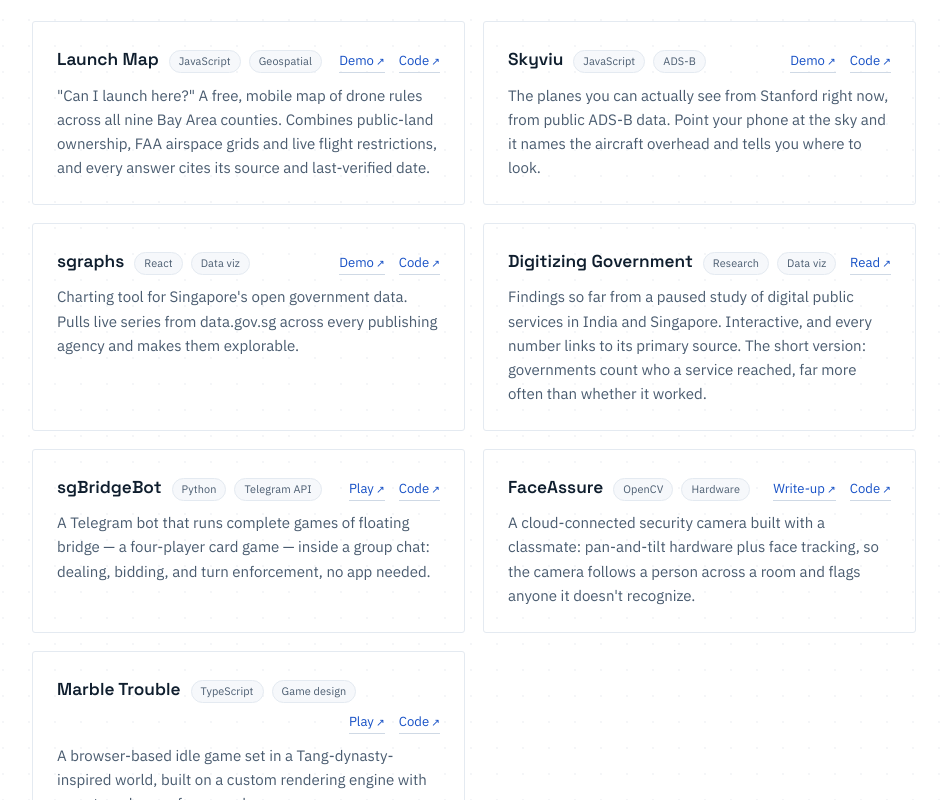
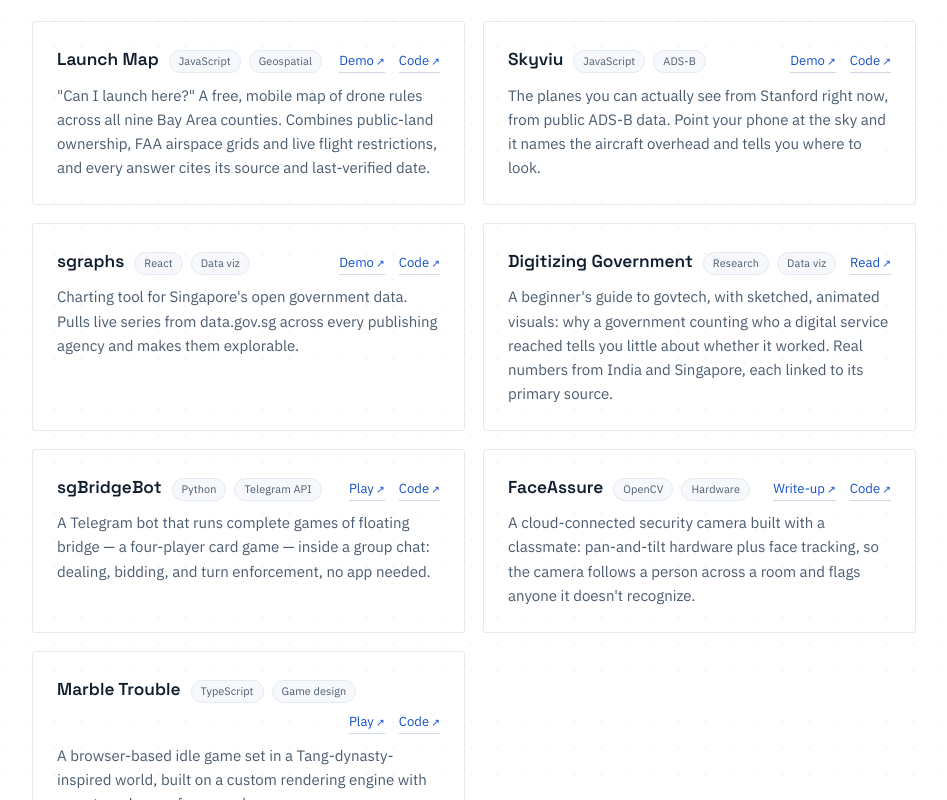
Before and after one commit to zuzivian/natwong-dev, a plain HTML site: page index.html in a window 1280 px wide. Shown: the part 825-1625 px from the top of the page, without its empty margins (166-1113 px from the left). Drawn offline with Linux system fonts and the light colour scheme; a script that the page names is missing.

Commit message:
Digigov card: drop 'paused', describe the beginner guide (#58)
Claude-Session: https://claude.ai/code/session_012gfCXbRLfD1xVNbA81FfPj

Co-authored-by: Claude <noreply@anthropic.com>

```diff
--- a/index.html
+++ b/index.html
@@ -712,7 +712,7 @@
             <a href="https://digigov.natwong.dev" target="_blank" rel="noopener" aria-describedby="w-digigov">Read<span class="sr-only"> (opens in a new tab)</span></a>
           </span>
         </div>
-        <p>Findings so far from a paused study of digital public services in India and Singapore. Interactive, and every number links to its primary source. The short version: governments count who a service reached, far more often than whether it worked.</p>
+        <p>A beginner's guide to govtech, with sketched, animated visuals: why a government counting who a digital service reached tells you little about whether it worked. Real numbers from India and Singapore, each linked to its primary source.</p>
       </article>
 
       <article class="card">
```
